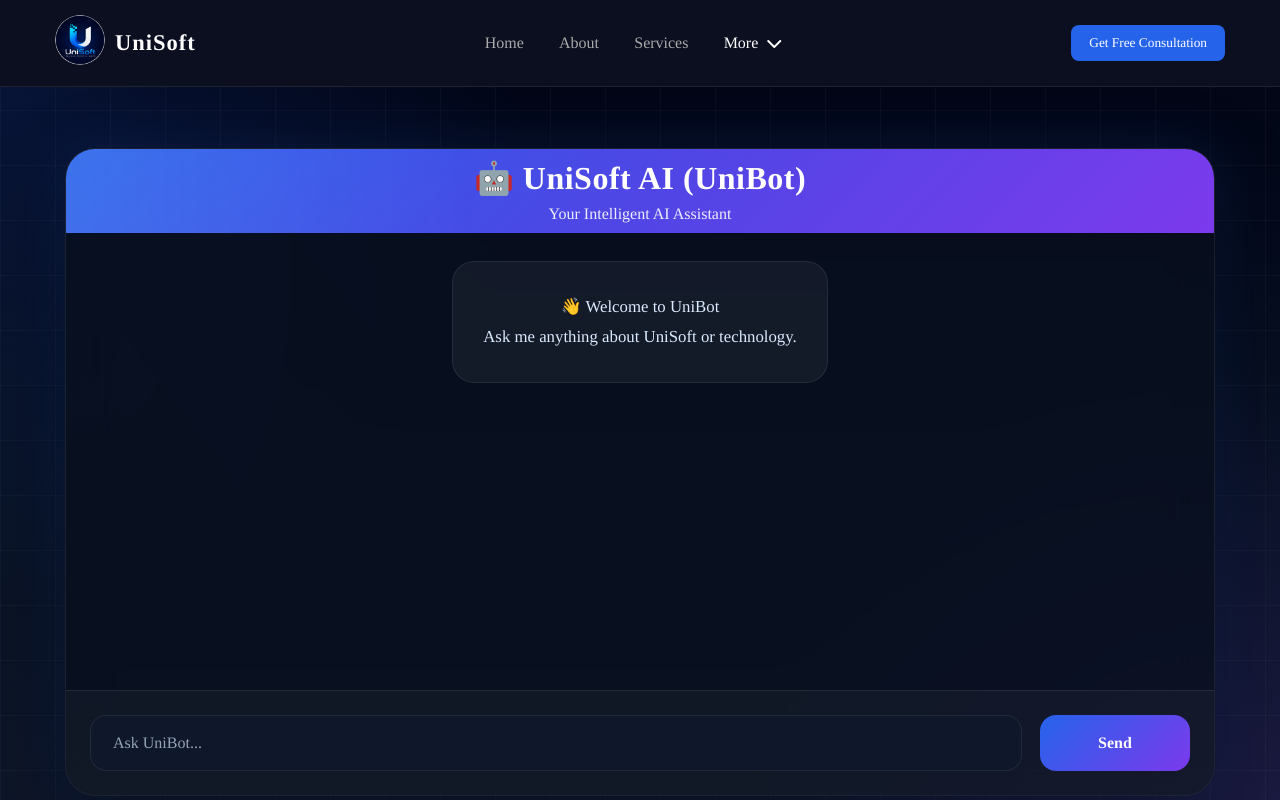
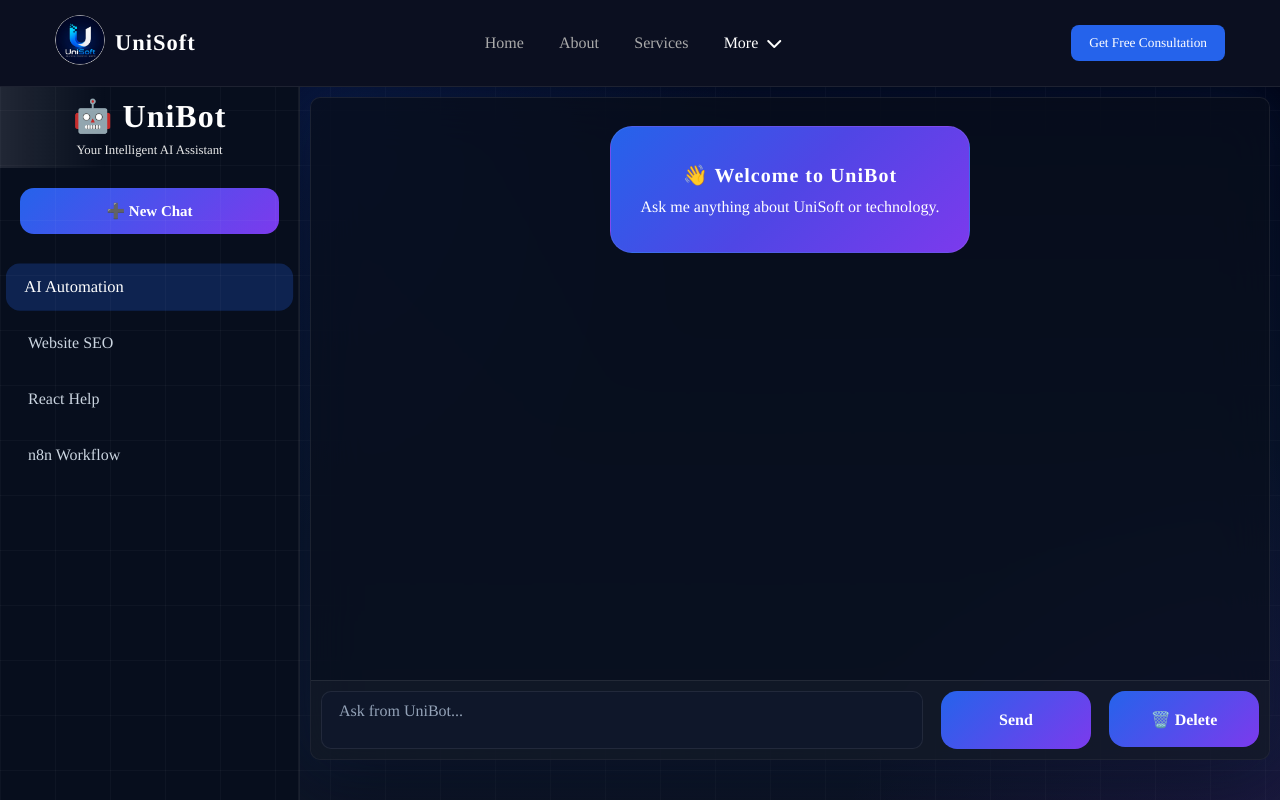
Before and after one commit to ShaniBhai786/UniSoft_Agency, a Next.js app: page /chatbot in a window 1280 px wide. Shown: the top 800 px of the page. Built offline with nearby package versions, Linux system fonts and the light colour scheme; a web font is replaced by a local one.

Commit message:
feat: implement left sidebar for chat history and new chat functionality

```diff
--- a/src/app/chatbot.css
+++ b/src/app/chatbot.css
@@ -1,13 +1,21 @@
+.chatbot {
+    display: flex;
+    height: 100vh;
+    overflow: hidden;
+    background: #020617;
+}
 .chatPage {
-    min-height: 100vh;
+    flex: 1;
+    height: 100vh;
     display: flex;
     justify-content: center;
-    align-items: center;
-    padding: 0px 20px 30px;
+    align-items: flex-start;
+    padding: 10px;
     background:
         radial-gradient(circle at top left, #2563eb25 0%, transparent 35%),
         radial-gradient(circle at bottom right, #7c3aed25 0%, transparent 35%),
         linear-gradient(180deg, #020617, #081224, #0f172a);
+
     overflow: hidden;
     position: relative;
 }
@@ -26,13 +34,13 @@
 .chatCard {
     width: 100%;
     max-width: 1150px;
-    height: 81vh;
+    height: 85%;
     display: flex;
     flex-direction: column;
     background: rgba(8, 15, 30, .75);
     backdrop-filter: blur(25px);
     border: 1px solid rgba(255, 255, 255, .08);
-    border-radius: 30px;
+    border-radius: 10px;
     overflow: hidden;
     box-shadow:
         0 25px 80px rgba(0, 0, 0, .45),
@@ -41,8 +49,6 @@
 
 .header {
     padding: 10px 5px;
-    background:
-        linear-gradient(135deg, #2563eb, #4f46e5, #7c3aed);
     color: #fff;
     text-align: center;
     position: relative;
@@ -60,13 +66,13 @@
     margin: 0;
     font-size: 2rem;
     font-weight: 800;
-    letter-spacing: .5px;
+    letter-spacing: 1px;
 }
 
 .header p {
     margin-top: 8px;
     opacity: .9;
-    font-size: 1rem;
+    font-size: 0.8rem;
 }
 
 .messages {
@@ -98,13 +104,19 @@
     text-align: center;
     padding: 30px;
     border-radius: 22px;
-    color: #dbeafe;
-    background: rgba(255, 255, 255, .05);
+    color: #020617;
+    /* background: rgba(255, 255, 255, .05); */
+    background:
+            linear-gradient(135deg, #2563eb, #4f46e5, #7c3aed);
     border: 1px solid rgba(255, 255, 255, .08);
-    font-size: 1.05rem;
+    font-size: 1rem;
     line-height: 1.8;
 }
-
+.welcome p:nth-child(1){
+    font-weight: 800;
+    font-size: 20px;
+    letter-spacing: 1px;
+}
 .message {
     display: flex;
 }
@@ -233,7 +245,11 @@
     transform: translateY(-2px);
     box-shadow: 0 10px 25px rgba(37, 99, 235, .35);
 }
-
+.copyBtn.active{
+    /* background: linear-gradient(135deg, #2feb25, #ed3ab4); */
+    background: lightgreen;
+    color: #020617;
+}
 .typing {
     display: flex;
     align-items: center;
@@ -261,31 +277,47 @@
 .inputArea {
     display: flex;
     gap: 18px;
-    padding: 24px;
+    padding: 10px;
     background: rgba(255, 255, 255, .03);
     border-top: 1px solid rgba(255, 255, 255, .08);
 }
 
-.inputArea input {
+.inputArea .input {
     flex: 1;
-    padding: 18px 22px;
+    padding: 10px 17px;
     border: none;
     outline: none;
-    border-radius: 16px;
+    border-radius: 10px;
     background: #0f172a;
     color: #fff;
     font-size: 1rem;
     border: 1px solid rgba(255, 255, 255, .08);
     transition: .3s;
+    resize: none;
 }
 
-.inputArea input:focus {
+.inputArea .input:focus {
     border-color: #3b82f6;
     box-shadow: 0 0 25px rgba(59, 130, 246, .25);
 }
 
-.inputArea input::placeholder {
+.inputArea .input::placeholder {
     color: #94a3b8;
+}
+.input::-webkit-scrollbar {
+    width: 8px;
+    z-index: 0;
+}
+
+.input::-webkit-scrollbar-thumb {
+    background: #3b82f6;
+    cursor: pointer;
+    border-radius: 100px;
+    height: 50%;
+}
+
+.input::-webkit-scrollbar-track {
+    background: transparent;
 }
 
 .inputArea button {
@@ -380,3 +412,118 @@
         padding: 18px;
     }
 }
+.left-window {
+    width: 300px;
+    min-width: 300px;
+    height: 100vh;
+
+    display: flex;
+    flex-direction: column;
+
+    background: rgba(8, 15, 30, 0.95);
+    backdrop-filter: blur(25px);
+
+    border-right: 1px solid rgba(255, 255, 255, .08);
+
+    box-shadow: inset -1px 0 rgba(255, 255, 255, .05);
+
+    overflow-y: auto;
+}
+
+.left-window::-webkit-scrollbar {
+    width: 6px;
+}
+
+.left-window::-webkit-scrollbar-thumb {
+    background: #2563eb;
+    border-radius: 20px;
+}
+
+.left-window::-webkit-scrollbar-track {
+    background: transparent;
+}
+.sidebar-header {
+    padding: 25px;
+    border-bottom: 1px solid rgba(255, 255, 255, .08);
+}
+
+.sidebar-header h2 {
+    color: white;
+    margin: 0;
+    font-size: 1.5rem;
+}
+
+.new-chat-btn {
+    margin: 20px;
+    padding: 14px;
+
+    border: none;
+    border-radius: 14px;
+
+    cursor: pointer;
+
+    background: linear-gradient(135deg, #2563eb, #7c3aed);
+
+    color: white;
+    font-size: 15px;
+    font-weight: 700;
+
+    transition: .25s;
+}
+
+.new-chat-btn:hover {
+    transform: translateY(-2px);
+}
+
+.chat-history {
+    padding: 10px;
+    display: flex;
+    flex-direction: column;
+    gap: 10px;
+}
+
+.history-item {
+    padding: 14px 18px;
+
+    color: #cbd5e1;
+
+    border-radius: 14px;
+
+    cursor: pointer;
+
+    transition: .25s;
+}
+
+.history-item:hover {
+    background: rgba(255, 255, 255, .05);
+}
+
+.history-item.active {
+    background: rgba(37, 99, 235, .25);
+    color: white;
+}
+
+.deleteBtn {
+    width: 56px;
+    height: 56px;
+
+    display: flex;
+    justify-content: center;
+    align-items: center;
+
+    border: none;
+    border-radius: 16px;
+
+    cursor: pointer;
+
+    background: rgba(239, 68, 68, .15);
+    color: #ef4444;
+
+    transition: .25s;
+}
+
+.deleteBtn:hover {
+    background: #ef4444;
+    color: white;
+    transform: translateY(-2px);
+}
--- a/src/app/chatbot/page.jsx
+++ b/src/app/chatbot/page.jsx
@@ -4,25 +4,45 @@
 import "../chatbot.css";
 import ReactMarkdown from "react-markdown";
 import remarkGfm from "remark-gfm";
+import ChatbotLeft from "../components/ChatbotLeft";
 
 export default function Page() {
   const [value, setValue] = useState("");
-  const [chat, setChat] = useState([]);
+  // const [chat, setChat] = useState([]);
   const [loading, setLoading] = useState(false);
 
   const bottomRef = useRef(null);
+  const messagesRef = useRef(null);
 
-  // Auto Scroll
+  const [chat, setChat] = useState(() => {
+    if (typeof window === "undefined") return [];
+
+    const storedChat = localStorage.getItem("chat");
+    return storedChat ? JSON.parse(storedChat) : [];
+  });
+
   useEffect(() => {
-    bottomRef.current?.scrollIntoView({
+    messagesRef.current?.scrollTo({
+      top: messagesRef.current.scrollHeight,
       behavior: "smooth",
     });
   }, [chat, loading]);
 
-  const copy = async (text) => {
+  useEffect(() => {
+    localStorage.setItem("chat", JSON.stringify(chat));
+  }, [chat]);
+
+
+  const [copiedIndex, setCopiedIndex] = useState(null);
+  const copy = async (text, index) => {
     try {
       await navigator.clipboard.writeText(text);
-      alert("Copied!");
+
+      setCopiedIndex(index);
+
+      setTimeout(() => {
+        setCopiedIndex(null);
+      }, 2000);
     } catch (err) {
       console.error(err);
     }
@@ -103,23 +123,21 @@
       setLoading(false);
     }
   };
-
+const clearChat = () => {
+  localStorage.removeItem("chat")
+  setChat([])
+}
   return (
+    <div className="chatbot">
+      <ChatbotLeft />
       <div className="chatPage">
         <div className="chatCard">
-
-        <div className="header">
-          <h1>🤖 UniSoft AI (UniBot)</h1>
-          <p>Your Intelligent AI Assistant</p>
-        </div>
-
-        <div className="messages">
+          <div className="messages" ref={messagesRef}>
 
             {chat.length === 0 && (
               <div className="welcome">
-              👋 Welcome to UniBot
-              <br />
-              Ask me anything about UniSoft or technology.
+                <p>👋 Welcome to UniBot</p>
+                <p>Ask me anything about UniSoft or technology.</p>
               </div>
             )}
 
@@ -130,7 +148,7 @@
               >
                 <div className="bubble">
 
-                <div className="messageHeader" ref={bottomRef}>
+                  <div className="messageHeader">
                     <strong>
                       {msg.role === "user"
                         ? "You"
@@ -145,14 +163,12 @@
                       </ReactMarkdown>
                     </div>
 
-                  {msg.role === "assistant" && (
                     <button
-                      className="copyBtn"
-                      onClick={() => copy(msg.text)}
+                      className={`copyBtn ${copiedIndex === index ? "active" : ""}`}
+                      onClick={() => copy(msg.text, index)}
                     >
-                      📋 Copy
+                      {copiedIndex === index ? "✅ Copied!" : "📋 Copy"}
                     </button>
-                  )}
                   </div>
 
 
@@ -170,7 +186,7 @@
               </div>
             )}
 
-          <div />
+            <div ref={bottomRef} />
 
           </div>
 
@@ -178,24 +194,37 @@
             onSubmit={onSubmit}
             className="inputArea"
           >
-          <input
+            <textarea
+              className="input"
               value={value}
-            placeholder="Ask UniBot..."
-            onChange={(e) =>
-              setValue(e.target.value)
+              onChange={(e) => setValue(e.target.value)}
+              onKeyDown={(e) => {
+                if (e.key === "Enter" && !e.shiftKey) {
+                  e.preventDefault();
+                  onSubmit(e);
                 }
-            disabled={loading}
+              }}
+              placeholder="Ask from UniBot..."
             />
 
             <button
               type="submit"
               disabled={loading}
             >
-            {loading ? "..." : "Send"}
+              {loading ? "please wait..." : "Send"}
+            </button>
+            <button
+              type="button"
+              className="deleteBtn"
+              onClick={clearChat}
+              disabled={loading}
+            >
+              🗑️ Delete
             </button>
           </form>
 
         </div>
       </div>
+    </div>
   );
 }
--- /dev/null
+++ b/src/app/components/ChatbotLeft.jsx
@@ -0,0 +1,37 @@
+import React from "react";
+import "../chatbot.css";
+
+const ChatbotLeft = () => {
+    return (
+        <aside className="left-window">
+            <div className="header">
+                <h1>🤖 UniBot</h1>
+                <p>Your Intelligent AI Assistant</p>
+            </div>
+
+            <button className="new-chat-btn">
+                ➕ New Chat
+            </button>
+
+            <div className="chat-history">
+                <div className="history-item active">
+                    AI Automation
+                </div>
+
+                <div className="history-item">
+                    Website SEO
+                </div>
+
+                <div className="history-item">
+                    React Help
+                </div>
+
+                <div className="history-item">
+                    n8n Workflow
+                </div>
+            </div>
+        </aside>
+    );
+};
+
+export default ChatbotLeft;
```
Lines whose indentation alone changed are shown as unchanged.
